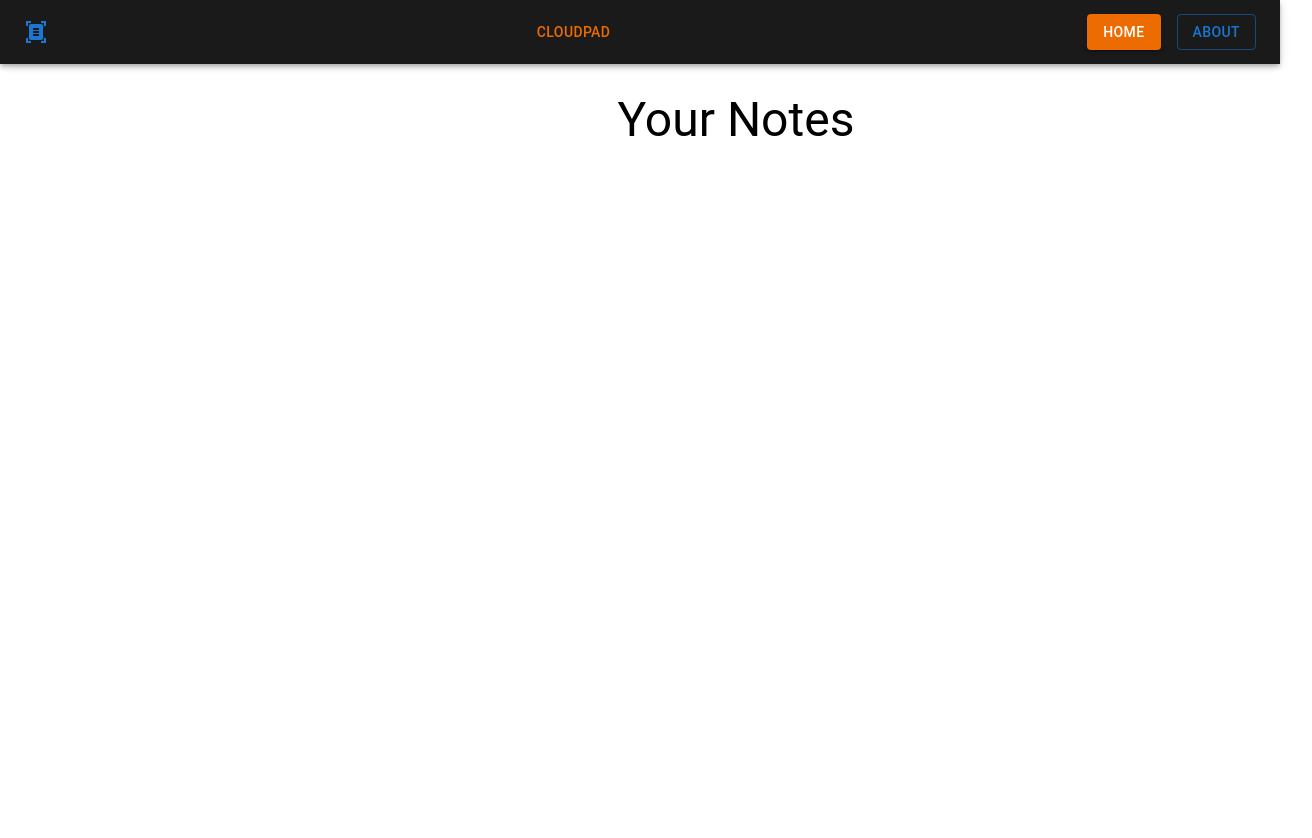
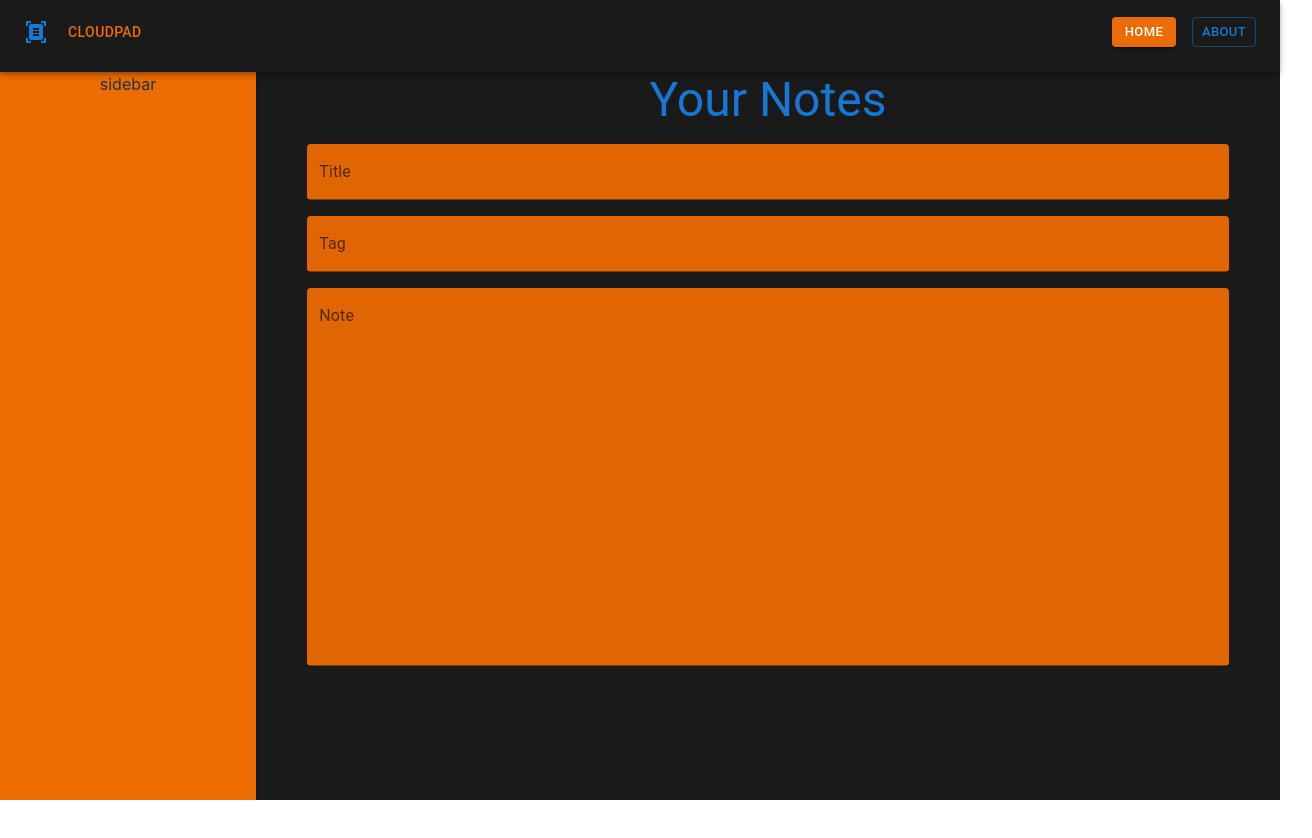
Before and after one commit to Hammadulhaq123/CloudPad, a React (Vite) app: page / in a window 1280 px wide. Shown: the top 838 px of the page, 1312 px wide, since content can reach past the window. After the commit the page ends 800 px from the top, so only its background shows below. Built offline with nearby package versions, Linux system fonts and the light colour scheme.

Commit message:
Updated the components to make them look better using MUI

```diff
--- a/src/App.css
+++ b/src/App.css
@@ -20,7 +20,7 @@
   filter: drop-shadow(0 0 2em #61dafbaa);
 }
 
-form {
+/* form {
   width: 100%;
   padding: 0;
   display: flex;
@@ -28,15 +28,15 @@ form {
 }
 
 form div {
-  margin-left: 5px;
-  width: 99%;
+  margin: 15px;
+  width: 95%;
 
 
 }
 
 form input {
   width: 100%;
-}
+} */
 
 @keyframes logo-spin {
   from {
--- a/src/App.jsx
+++ b/src/App.jsx
@@ -2,7 +2,8 @@
 
 // import './App.css'
 import Navbar from './components/Navbar'
-import Home from './components/Home'
+// import Home from './components/Home'
+import Main from './components/Main'
 import About from "./components/About"
 import {
   BrowserRouter as Router,
@@ -10,6 +11,7 @@ import {
   Route,
 } from "react-router-dom";
 import NoteState from './context/notes/NoteState';
+import Sidebar from './components/Sidebar';
 
 
 
@@ -23,7 +25,8 @@ function App() {
           <Routes>
             <Route exact path='/' element={
               <>
-                <Home />
+                <Main />
+                <Sidebar />
               </>
             } />
             <Route path='/about' element={
--- a/src/components/Home.jsx
+++ /dev/null
@@ -1,23 +0,0 @@
-import React, { useContext, useEffect } from 'react'
-import { Box } from '@mui/material'
-import notesContext from '../context/notes/notesContext'
-import Main from './Main'
-const Home = () => {
-    const context = useContext(notesContext)
-
-
-
-
-
-
-    return (
-        <>
-
-            <Box width='100vw' sx={{ position: 'absolute', top: '11.5vh' }}>
-                <Main />
-            </Box>
-        </>
-    )
-}
-
-export default Home
--- a/src/components/Main.jsx
+++ b/src/components/Main.jsx
@@ -5,9 +5,14 @@ import { Stack, Typography, TextField, Box } from '@mui/material'
 
 const Main = () => {
     return (
-        <Box width='80vw' height='100vh' sx={{ position: 'absolute', left: '15vw', top: 0 }}>
+        <Box width='80vw' height='91vh' sx={{ position: 'absolute', left: '20vw', top: '9vh', background: '#191a19' }}>
             <Stack direction='column' spacing={2}>
-                <Typography variant='h3' color='#000'>Your Notes</Typography>
+                <Typography variant='h3' color='primary' my={2}>Your Notes</Typography>
+                <form>
+                    <TextField variant='filled' color='primary' label='Title' sx={{ background: '#ed6c02', borderRadius: 1, width: '90%', marginBottom: '16px' }} />
+                    <TextField variant='filled' color='primary' label='Tag' sx={{ background: '#ed6c02', borderRadius: 1, width: '90%', marginBottom: '16px' }} />
+                    <TextField label='Note' variant='filled' color='primary' multiline rows={15} sx={{ background: '#ed6c02', borderRadius: 1, width: '90%' }} />
+                </form>
 
             </Stack>
         </Box>
--- a/src/components/Navbar.jsx
+++ b/src/components/Navbar.jsx
@@ -1,5 +1,5 @@
 import React, { useEffect } from 'react'
-import { AppBar, Button, IconButton, Stack, Toolbar, Typography, MenuItem, Menu } from '@mui/material'
+import { AppBar, Button, Box, IconButton, Stack, Toolbar, Typography } from '@mui/material'
 import { DocumentScanner } from '@mui/icons-material';
 import { Link, useLocation } from 'react-router-dom';
 
@@ -10,16 +10,18 @@ const Navbar = () => {
 
     }, [location]);
     return (
-        <AppBar sx={{ background: '#191a19' }}>
+        <AppBar sx={{ height: '9vh', background: '#191a19' }}>
             <Toolbar>
-                <IconButton size='large' edge='start' color='primary' aria-label='logo'>
-                    <DocumentScanner />
-                </IconButton>
-                <Typography variant='h5' component='div' color='primary' sx={{ flexGrow: 1 }}><Link to='/'><Button color='warning'>CloudPad</Button></Link></Typography>
+                <Box display='flex' justifyContent='center' alignItems='center'>
+                    <IconButton size='large' edge='start' color='primary' aria-label='logo'>
+                        <DocumentScanner />
+                    </IconButton>
+                    <Typography variant='h5' component='div' color='primary' sx={{ flexGrow: 1 }}><Link to='/' ><Button color='warning' >CloudPad</Button></Link></Typography>
+                </Box>
 
-                <Stack direction='row' spacing={2}>
-                    <Link to='/'><Button variant={`${location.pathname === "/" ? "contained" : "outlined"}`} color='warning'>Home</Button></Link>
-                    <Link to='/about'><Button variant={`${location.pathname === "/about" ? "contained" : "outlined"}`} color='primary'>About</Button></Link>
+                <Stack direction='row' spacing={2} sx={{ marginLeft: 'auto' }}>
+                    <Link to='/'><Button variant={`${location.pathname === "/" ? "contained" : "outlined"}`} size='small' color='warning'>Home</Button></Link>
+                    <Link to='/about'><Button variant={`${location.pathname === "/about" ? "contained" : "outlined"}`} size='small' color='primary'>About</Button></Link>
                 </Stack>
 
             </Toolbar>
--- /dev/null
+++ b/src/components/Sidebar.jsx
@@ -0,0 +1,12 @@
+import React from 'react'
+import { Box } from '@mui/material'
+
+const Sidebar = () => {
+    return (
+        <Box height='91vh' width='20vw' sx={{ position: 'absolute', left: '0', top: '9vh', background: '#ed6c02', boxShadow: 'rgba(0, 0, 0, 0.15) 1.95px 1.95px 2.6px' }}>
+            sidebar
+        </Box>
+    )
+}
+
+export default Sidebar
--- a/src/index.css
+++ b/src/index.css
@@ -29,8 +29,8 @@ body {
     padding: 0;
     /* display: flex; */
     /* place-items: center; */
-    min-width: 320px;
-    min-height: 100vh;
+    /* min-width: 320px;
+    min-height: 100vh; */
 }
 
 h1 {
```
